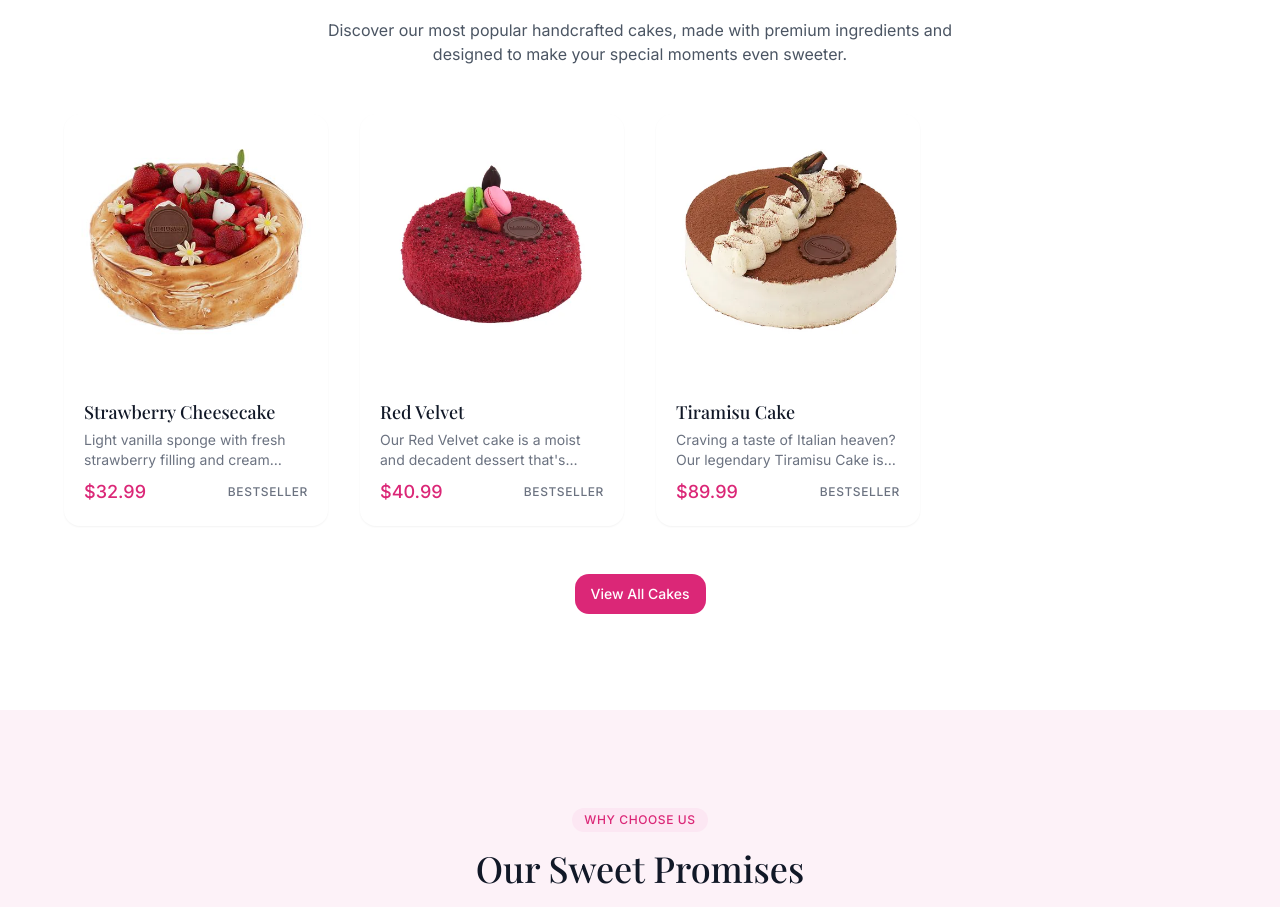
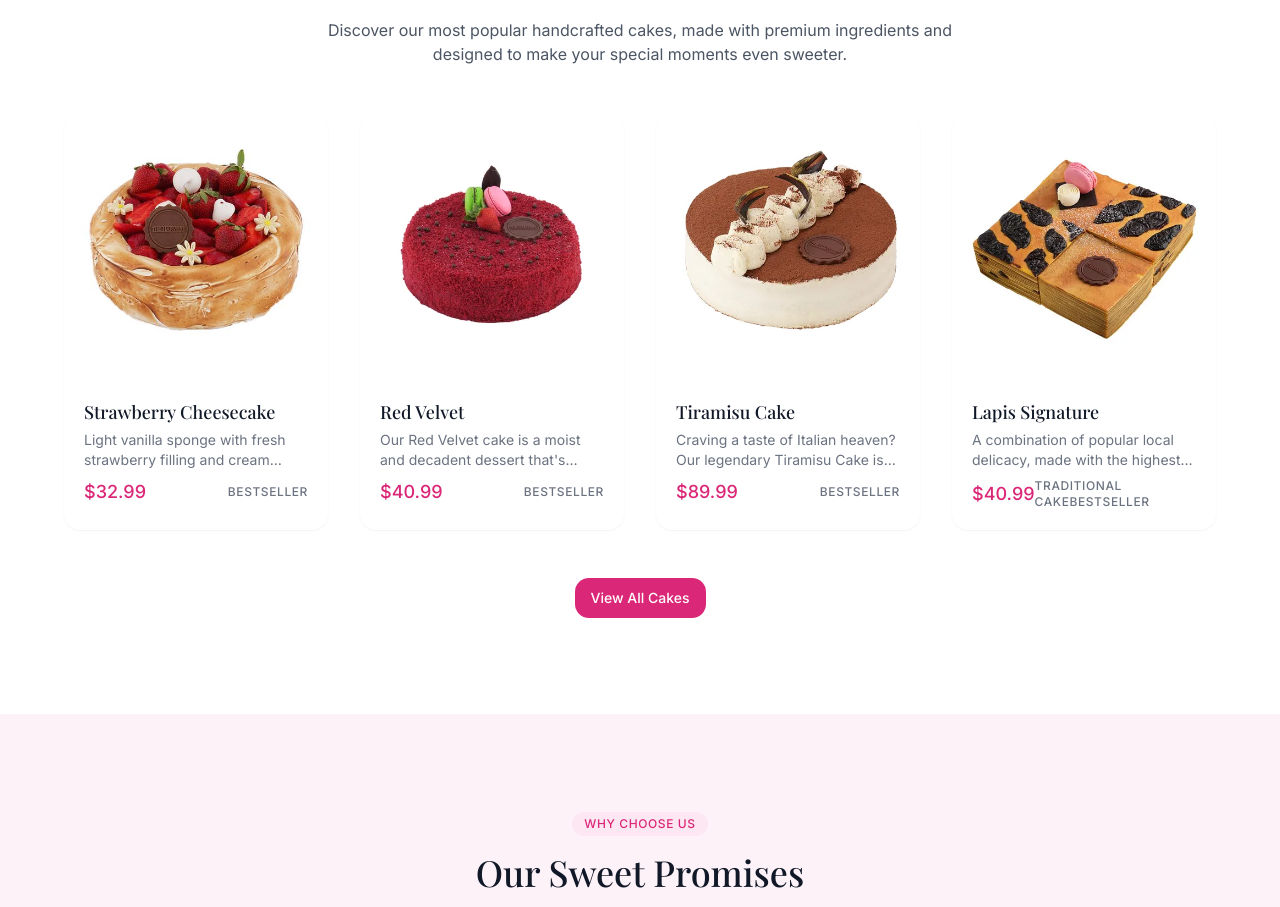
Before and after one commit to ihza6661/sweet-pink-cake-shop, a React (Vite) app: page / in a window 1280 px wide. Shown: the part 888-1795 px from the top of the page. Built offline with nearby package versions, Linux system fonts and the light colour scheme.

Commit message:
Add support for multiple product categories
Allow products to have more than one category assigned.

```diff
--- a/src/data/products.ts
+++ b/src/data/products.ts
@@ -1,4 +1,3 @@
-
 import { Product } from '@/models/Product';
 
 // Products data
@@ -41,7 +40,7 @@ export const allProducts: Product[] = [
     description: "A combination of popular local delicacy, made with the highest quality ingredients, creating a dense and tasty cake for everyone to enjoy.",
     price: 40.99,
     image: "/products/Lapis-Signature.webp",
-    category: "Traditional Cake"
+    category: ["Traditional Cake", "Bestseller"]
   },
   // {
   //   id: 5,
--- a/src/models/Product.ts
+++ b/src/models/Product.ts
@@ -5,5 +5,5 @@ export interface Product {
   description: string;
   price: number;
   image: string;
-  category: string;
+  category: string | string[];
 }
--- a/src/pages/Index.tsx
+++ b/src/pages/Index.tsx
@@ -7,9 +7,10 @@ import { Cake, Gift, Clock, Award } from 'lucide-react';
 import { allProducts } from '@/data/products';
 
 // We'll filter to get products with Bestseller or Popular categories to show as featured
-const featuredProducts = allProducts.filter(product =>
-  product.category === "Bestseller" || product.category === "Popular"
-);
+const featuredProducts = allProducts.filter(product => {
+  const categories = Array.isArray(product.category) ? product.category : [product.category];
+  return categories.includes("Bestseller") || categories.includes("Popular");
+});
 
 const features = [
   {
--- a/src/pages/Products.tsx
+++ b/src/pages/Products.tsx
@@ -52,9 +52,10 @@ const Products: React.FC = () => {
 
     // Filter by category
     if (selectedCategory && selectedCategory !== 'All') {
-      filtered = filtered.filter(product =>
-        product.category.toLowerCase() === selectedCategory.toLowerCase()
-      );
+      filtered = filtered.filter(product => {
+        const categories = Array.isArray(product.category) ? product.category : [product.category];
+        return categories.some(cat => cat.toLowerCase() === selectedCategory.toLowerCase());
+      });
     }
 
     // Filter by price range
```
